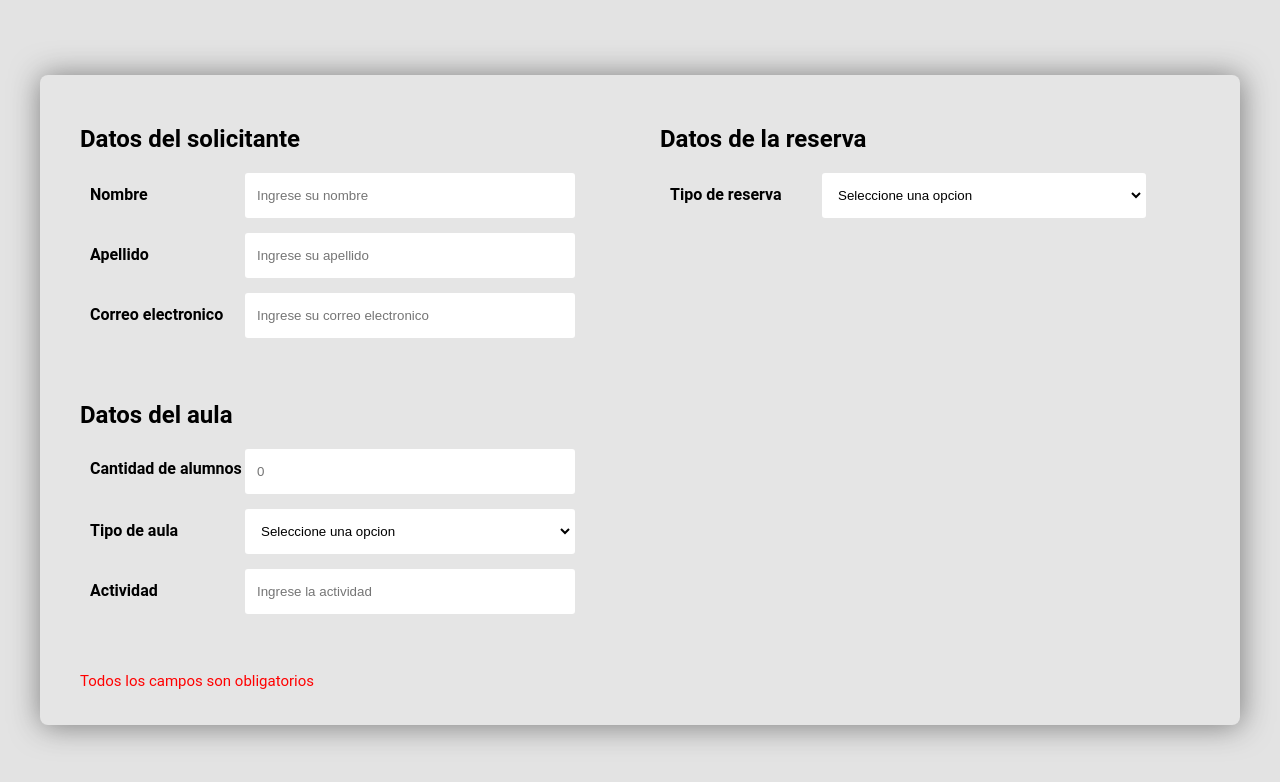
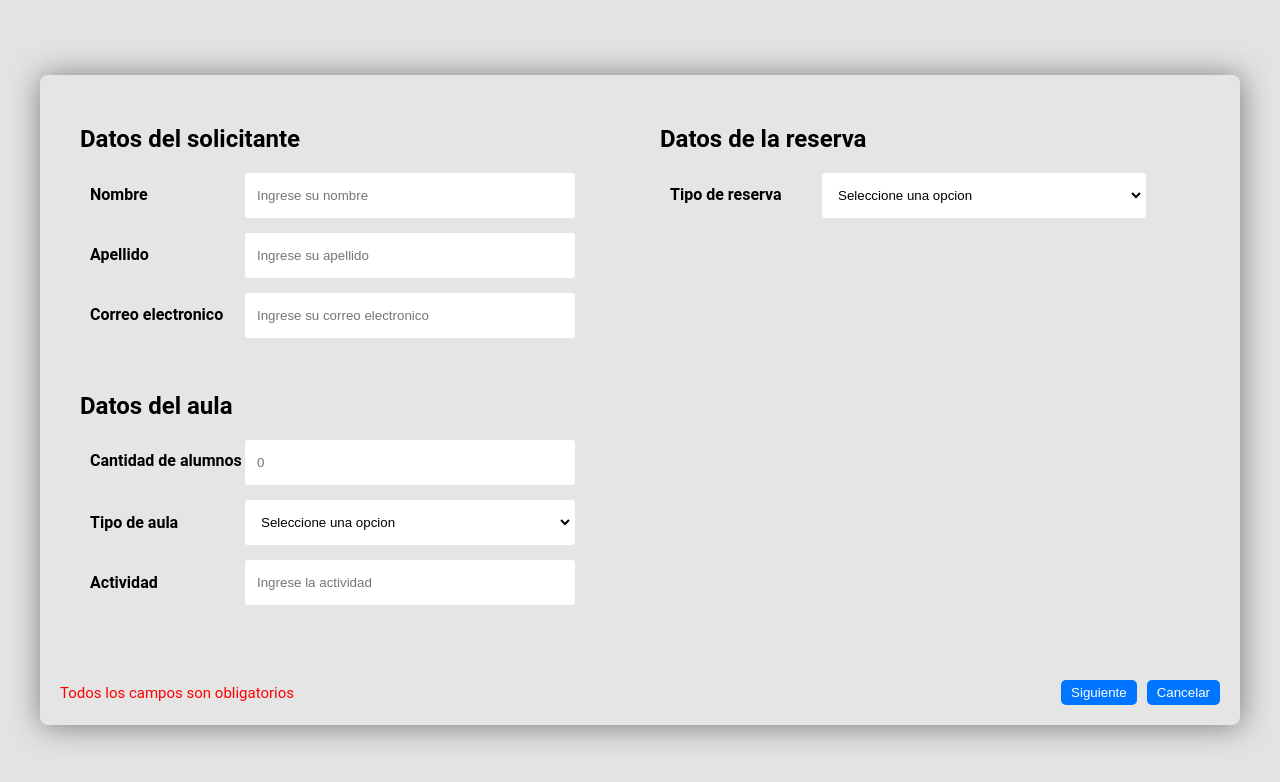
Before and after one commit to San-ti-P/TP_Disenio, a React (Create React App) app in the folder Frontend/frontend/: page /registrar-reserva in a window 1280 px wide. Shown: the top 782 px of the page. Built offline with nearby package versions, Linux system fonts and the light colour scheme.

Commit message:
Reserva Periodica done

```diff
--- /dev/null
+++ b/Frontend/frontend/src/componentes/horarioModal.js
@@ -0,0 +1,44 @@
+import React from 'react';
+import { Modal, ModalOverlay, FormGroup, Label, Input, ModalButtons, ModalButton } from '../elementos/formReserva';
+
+const HorarioModal = ({ modalData, setModalData, onAceptar, onCancelar }) => {
+  const isValidData = modalData.horaInicio && modalData.duracion >= 30;
+
+  const handleCancel = () => {
+    setModalData({ ...modalData, horaInicio: '', duracion: 30 });
+    onCancelar();
+  };
+
+  return (
+    <>
+      <ModalOverlay onClick={handleCancel} />
+      <Modal>
+        <h3>Cronograma {modalData.dia}</h3>
+        <FormGroup>
+          <Label>Horario inicio</Label>
+          <Input
+            type="time"
+            value={modalData.horaInicio}
+            onChange={(e) => setModalData({ ...modalData, horaInicio: e.target.value })}
+          />
+        </FormGroup>
+        <FormGroup>
+          <Label>Duración (minutos)</Label>
+          <Input
+            type="number"
+            value={modalData.duracion}
+            onChange={(e) => setModalData({ ...modalData, duracion: Math.max(30, Number(e.target.value)) })}
+            step="30"
+            min="30"
+          />
+        </FormGroup>
+        <ModalButtons>
+          <ModalButton onClick={onAceptar} disabled={!isValidData}>Aceptar</ModalButton>
+          <ModalButton onClick={handleCancel}>Cancelar</ModalButton>
+        </ModalButtons>
+      </Modal>
+    </>
+  );
+};
+
+export default HorarioModal;
--- a/Frontend/frontend/src/componentes/modal.js
+++ b/Frontend/frontend/src/componentes/modal.js
@@ -88,7 +88,8 @@ const CancelarModal = ({
   mostrarCancelar = false,
   confirmarTexto = 'Confirmar',
   cancelarTexto = 'Regresar',
-  labelBoton, width = 320,
+  labelBoton,
+  width = 320,
   type = "button",
   url = '/menuAdm',
   onConfirm
@@ -103,7 +104,7 @@ const CancelarModal = ({
       confirmButtonText: confirmarTexto,
       cancelButtonText: cancelarTexto,
       width: width,
-      zIndex: 12000 // Asegura que esté por encima
+      zIndex: 12000
     }).then((result) => {
       if (result.isConfirmed) {
         if (onConfirm) {
--- a/Frontend/frontend/src/elementos/formReserva.js
+++ b/Frontend/frontend/src/elementos/formReserva.js
@@ -13,6 +13,13 @@ const Container = styled.div`
   box-shadow: 1px 1px 30px #3339;
   border-radius: 8px;
   gap: 20px;
+  position: relative;
+
+  & > div:last-of-type {
+    grid-column: span 2;
+    justify-self: end;
+  }
+
 `;
 
 const FormSection = styled.div`
@@ -60,6 +67,8 @@ const Select = styled.select`
 
 const RadioGroup = styled.div`
   margin-bottom: 15px;
+  display: flex;
+  justify-content: space-between;
 `;
 
 const RadioButton = styled.label`
@@ -131,6 +140,37 @@ const ScheduleSection = styled.div`
 const ParrafoObli = styled.p`
   color: red;
   font-size: 15px;
+  margin: 0;
+  position: absolute;
+  left: 20px;
+`;
+
+const Botones = styled.div`
+  display: flex;
+  gap: 10px;
+`;
+
+const Footer = styled.div`
+  display: flex;
+  justify-content: space-between;
+  align-items: center;
+  margin-top: 20px;
+`;
+
+const DivPeriodica = styled.div`
+  margin-top: 30px;
+  width: 91%;
+`;
+
+const ModalButtons = styled.div`
+  display: flex;
+  justify-content: flex-end;
+  margin-top: 20px;
+`;
+
+const ModalButton = styled(Button)`
+  padding: 8px 12px;
+  font-size: 14px;
 `;
 
 export {
@@ -148,5 +188,10 @@ export {
   Modal,
   ModalOverlay,
   Button,
-  ParrafoObli
+  ParrafoObli,
+  Botones,
+  Footer,
+  DivPeriodica,
+  ModalButton,
+  ModalButtons
 };
--- a/Frontend/frontend/src/elementos/formularios.js
+++ b/Frontend/frontend/src/elementos/formularios.js
@@ -13,10 +13,9 @@ const Formulario = styled.form`
   gap: 25px;
   align-items: center;
 
-  /* Asegura que el último div (los botones) ocupe las dos columnas */
   & > div:last-of-type {
     grid-column: span 2;
-    justify-self: end; /* Alinea el contenedor de botones a la derecha */
+    justify-self: end;
   }
 `;
 
--- a/Frontend/frontend/src/paginas/RegistrarReserva.js
+++ b/Frontend/frontend/src/paginas/RegistrarReserva.js
@@ -1,47 +1,48 @@
 import React, { useState } from 'react';
-import {
-  Container,
-  FormSection,
-  FormGroup,
-  Label,
-  ScheduleSection,
-  RadioGroup,
-  RadioButton,
-  DayButtons,
-  DayButton,
-  ModalOverlay,
-  Modal,
-  Button,
-  ParrafoObli
-} from '../elementos/formReserva';
+import { Botones, Container, FormSection, FormGroup, Label, ScheduleSection, RadioGroup, RadioButton, DayButtons, DayButton, ModalOverlay, Modal, Button, ParrafoObli, Footer, DivPeriodica } from '../elementos/formReserva';
 import { ComponenteNyAP, ComponenteDesplegableInput } from '../componentes/input';
-import {Input} from "../elementos/formularios"
+import { Input, BotonSubmit } from "../elementos/formularios"
+import { CancelarModal } from '../componentes/modal';
+import HorarioModal from '../componentes/horarioModal'; // Import the HorarioModal component
 
 const RegistroReservas = () => {
-  const [selectedDay, setSelectedDay] = useState(null);
-  const [showModal, setShowModal] = useState(false);
-  const [duration, setDuration] = useState(30);
-  const [schedule, setSchedule] = useState([]);
-  const [periodo, setPeriodo] = useState('');
+  const [diaSeleccionado, setDiaSeleccionado] = useState([]);
+  const [mostrarModal, setMostrarModal] = useState(false);
+  const [duracion, setDuracion] = useState(30);
+  const [horario, setHorario] = useState([]);
+  const [horaInicio, setHoraInicio] = useState('');
+  const [periodo, setPeriodo] = useState('primer');
   const [tipoReserva, setTipoReserva] = useState({ campo: '', valido: null });
-
 
   const [nombre, setNombre] = useState({ campo: '', valido: null });
   const [apellido, setApellido] = useState({ campo: '', valido: null });
   const [correo, setCorreo] = useState({ campo: '', valido: null });
 
-  const [cantAlum, setCantAlumn] = useState({ campo: '', valido: null });
+  const [cantidadAlumnos, setCantidadAlumnos] = useState({ campo: '', valido: null });
   const [tipoAula, setTipoAula] = useState({ campo: '', valido: null });
   const [actividad, setActividad] = useState({ campo: '', valido: null });
 
-  const handleDayClick = (day) => {
-    setSelectedDay(day);
-    setShowModal(true);
+  const [modalData, setModalData] = useState({ dia: '', horaInicio: '', duracion: 30 });
+
+  const manejarClickDia = (dia) => {
+    setModalData({ ...modalData, dia });
+    setMostrarModal(true);
   };
 
-  const handleAddSchedule = (startTime) => {
-    setSchedule([...schedule, { day: selectedDay, startTime, duration }]);
-    setShowModal(false);
+  const manejarAgregarHorario = () => {
+    if (modalData.horaInicio && modalData.duracion >= 30) {
+      setHorario([...horario, { ...modalData }]);
+      setDiaSeleccionado([...diaSeleccionado, modalData.dia]);
+      setMostrarModal(false);
+      setModalData({ dia: '', horaInicio: '', duracion: 30 });
+    }
+  };
+
+  const manejarEliminarHorario = (index) => {
+    const nuevosHorarios = horario.filter((_, i) => i !== index);
+    const nuevosSeleccionados = nuevosHorarios.map(h => h.dia);
+    setHorario(nuevosHorarios);
+    setDiaSeleccionado(nuevosSeleccionados);
   };
 
   return (
@@ -84,8 +85,8 @@ const RegistroReservas = () => {
         <div>
           <h2>Datos del aula</h2>
           <FormGroup>
-            <Label htmlFor="cantAlum">Cantidad de alumnos</Label>
-            <Input id="cantAlum" type="number" min="0" placeholder="0" />
+            <Label htmlFor="cantidadAlumnos">Cantidad de alumnos</Label>
+            <Input id="cantidadAlumnos" type="number" min="0" placeholder="0" />
           </FormGroup>
 
           <FormGroup>
@@ -111,7 +112,6 @@ const RegistroReservas = () => {
                 />
             </FormGroup>
         </div>
-        <ParrafoObli>Todos los campos son obligatorios</ParrafoObli>
       </FormSection>
 
       {/* Seccion derecha */}
@@ -129,13 +129,11 @@ const RegistroReservas = () => {
             />
         </FormGroup>
 
-
-
         {tipoReserva.campo === 'Periodica' && (
-          <>
+          <DivPeriodica>
             <RadioGroup>
               <RadioButton>
-                <input type="radio" name="cuatrimestre" onChange={() => setPeriodo('primer')} /> Primer cuatrimestre
+                <input type="radio" name="cuatrimestre" onChange={() => setPeriodo('primer')} defaultChecked/> Primer cuatrimestre
               </RadioButton>
               <RadioButton>
                 <input type="radio" name="cuatrimestre" onChange={() => setPeriodo('segundo')} /> Segundo cuatrimestre
@@ -146,55 +144,63 @@ const RegistroReservas = () => {
             </RadioGroup>
 
             <DayButtons>
-              {['L', 'M', 'M', 'J', 'V', 'S', 'D'].map((day) => (
+              {['Lun', 'Mar', 'Mie', 'Jue', 'Vie', 'Sab', 'Dom'].map((dia) => (
                 <DayButton
-                  key={day}
-                  onClick={() => handleDayClick(day)}
-                  selected={selectedDay === day}
-                >
-                  {day}
+                  key={dia}
+                  onClick={() => !diaSeleccionado.includes(dia) && manejarClickDia(dia)}
+                  selected={diaSeleccionado.includes(dia)}>
+                  {dia}
                 </DayButton>
               ))}
             </DayButtons>
 
             <h3>Horarios seleccionados:</h3>
             <ul>
-              {schedule.map((item, index) => (
-                <li key={index}>
-                  {item.day}: {item.startTime} - {item.duration} minutos
+              {horario.map((item, index) => (
+                <li style = {{marginBottom: "10px"}} key={index}>
+                  {item.dia}: {item.horaInicio} hs - {item.duracion} minutos
+                  <button style={{border: "none", position: "absolute", right: "240px"}}
+                      onClick={() => manejarEliminarHorario(index)}>
+                      Eliminar
+                  </button>
                 </li>
               ))}
             </ul>
-          </>
+          </DivPeriodica>
         )}
+
         {tipoReserva.campo === 'Esporadica' && <h1>CALENDARIO</h1>}
+
       </ScheduleSection>
 
-      {/* Modal */}
-      {showModal && (
-        <>
-          <ModalOverlay onClick={() => setShowModal(false)} />
-          <Modal>
-            <h3>Cronograma {selectedDay}</h3>
-            <FormGroup>
-              <Label>Horario inicio</Label>
-              <Input type="time" />
-            </FormGroup>
-            <FormGroup>
-              <Label>Duración</Label>
-              <Input
-                type="number"
-                value={duration}
-                onChange={(e) => setDuration(Math.max(30, Number(e.target.value)))}
-                step="30"
-                min="30"
-              />
-            </FormGroup>
-            <Button onClick={() => handleAddSchedule('00:00')}>Aceptar</Button>
-            <Button onClick={() => setShowModal(false)}>Cancelar</Button>
-          </Modal>
-        </>
+
+      {mostrarModal && (
+        <HorarioModal
+          modalData={modalData}
+          setModalData={setModalData}
+          onAceptar={manejarAgregarHorario}
+          onCancelar={() => setMostrarModal(false)}
+        />
       )}
+
+
+
+      <Footer>
+          <ParrafoObli>Todos los campos son obligatorios</ParrafoObli>
+          <Botones>
+            <BotonSubmit label="Siguiente">Siguiente</BotonSubmit>
+            <CancelarModal
+              titulo="¿Está seguro que desea cancelar el registro?"
+              texto="No podrá deshacer esta acción"
+              icono="question"
+              mostrarCancelar={true}
+              confirmarTexto="Confirmar"
+              cancelarTexto="Regresar"
+              labelBoton="Cancelar"
+              url="/menuBedel"
+            />
+          </Botones>
+      </Footer>
     </Container>
   );
 };
```
